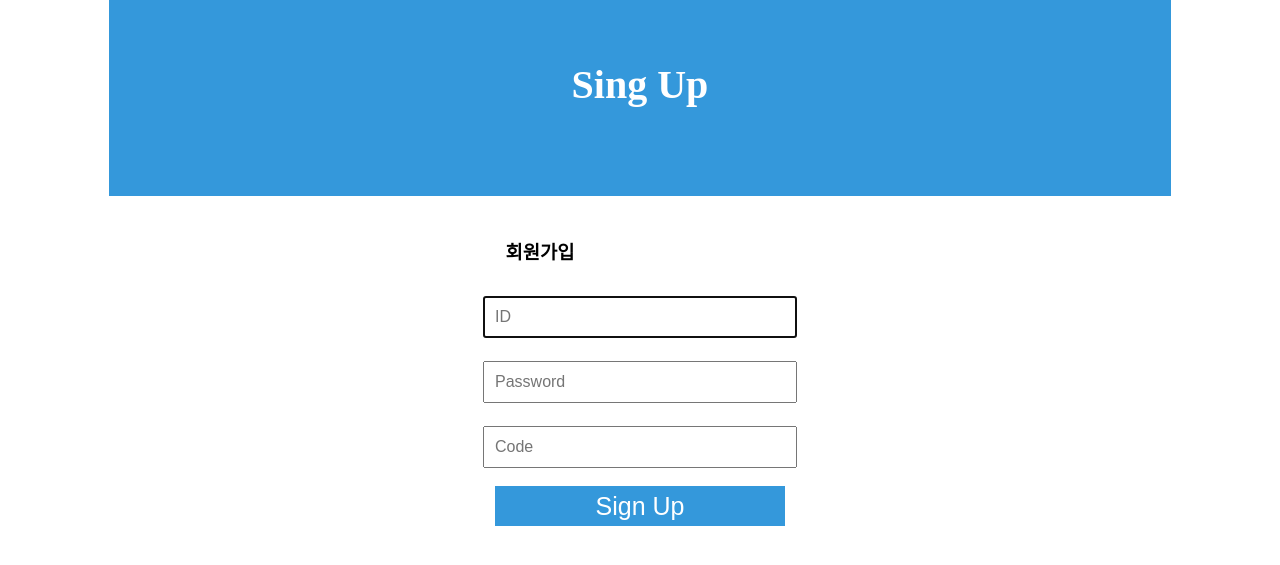
After one commit to Mutecicada/HES, a Flask app: page /regist/ in a window 1280 px wide. The commit adds this page. Shown: the top 565 px of the page. Run offline with Flask 2, Linux system fonts and the light colour scheme.

Commit message:
fix commit problem, import

```diff
--- a/HES/main.py
+++ b/HES/main.py
@@ -1,7 +1,7 @@
 #-*- coding:utf-8 -*-
 
 from flask import Flask, render_template
-from HES.user import login
+from user import login
 
 app = Flask(__name__)
 app.config['SECRET_KEY'] = 'dev'
@@ -37,6 +37,9 @@ def network():
 def algorythm():
     return render_template('algorythm.html')
 
+@app.route('/regist/')
+def regist():
+    return render_template('regist.html')
 
 if __name__ == '__main__':
     app.run(debug=True)
--- a/HES/static/styles.css
+++ b/HES/static/styles.css
@@ -54,10 +54,20 @@ a {
 
 .form-signin .form-control {
     display: table;
-    position: relative;
     height: auto;
     width: 290px;
     padding: 10px;
     font-size: 16px;
     margin: auto;
 }
+
+#login {
+    display: table;
+    margin: auto;
+    font-size: 25px;
+    border: 0;
+    outline: 0;
+    background-color: rgb(52, 152, 219);
+    width: 290px;
+    height: 40px; color: white;
+}
--- /dev/null
+++ b/HES/templates/regist.html
@@ -0,0 +1,19 @@
+<!DOCTYPE html>
+<html>
+    <head>
+        <title>H@CK</title>
+        <link rel="stylesheet" href="{{ url_for('static', filename='styles.css') }}">
+    </head>
+    <body>
+        <div id=header>
+            <span id=HACK>Sing Up</span>
+        </div>
+        <form class="form-signin" method="POST" onSubmit="logincall();return false">
+                <h3 class="form-signing" style="margin-left: 39.5%; margin-top: 3.2%">회원가입</h3>
+                <input type="text" id="uid" class="form-control" placeholder="ID" style="margin-top:2.5%;" required autofocus><br>
+                <input type="password" id="upw" class="form-control" placeholder="Password" style="margin-top: 0.4%;" required><br>
+                <input type="text" id="ucode" class="form-control" placeholder="Code" style="margin-top: 0.4%;" required><br>
+                <button type="submit" id="login">Sign Up</button>
+        </form>
+    </body>
+</html>
```
Also changed, not shown: HES/templates/login.html (+5 -4 lines), HES/DB.py (renamed from DB.py).
